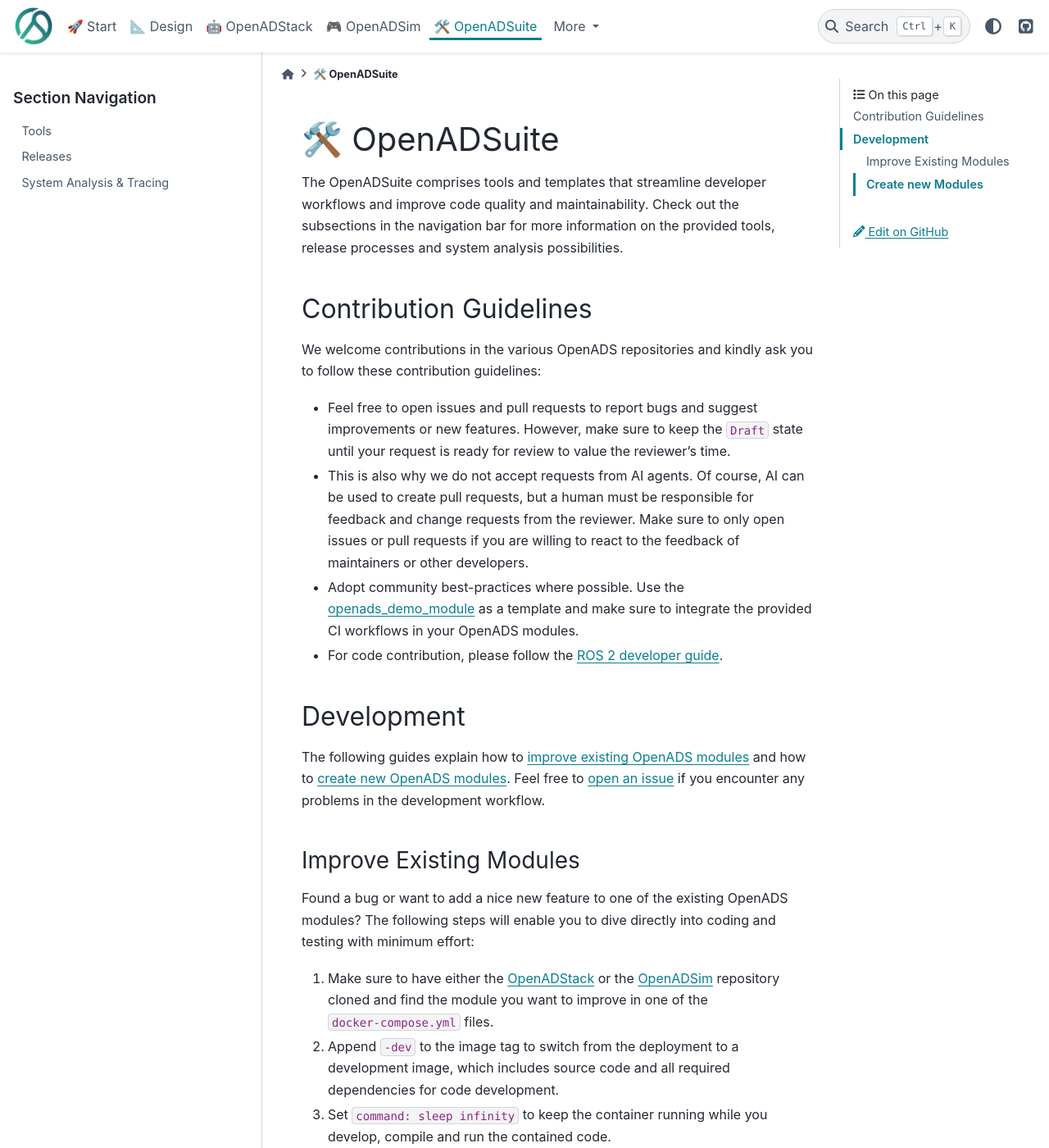
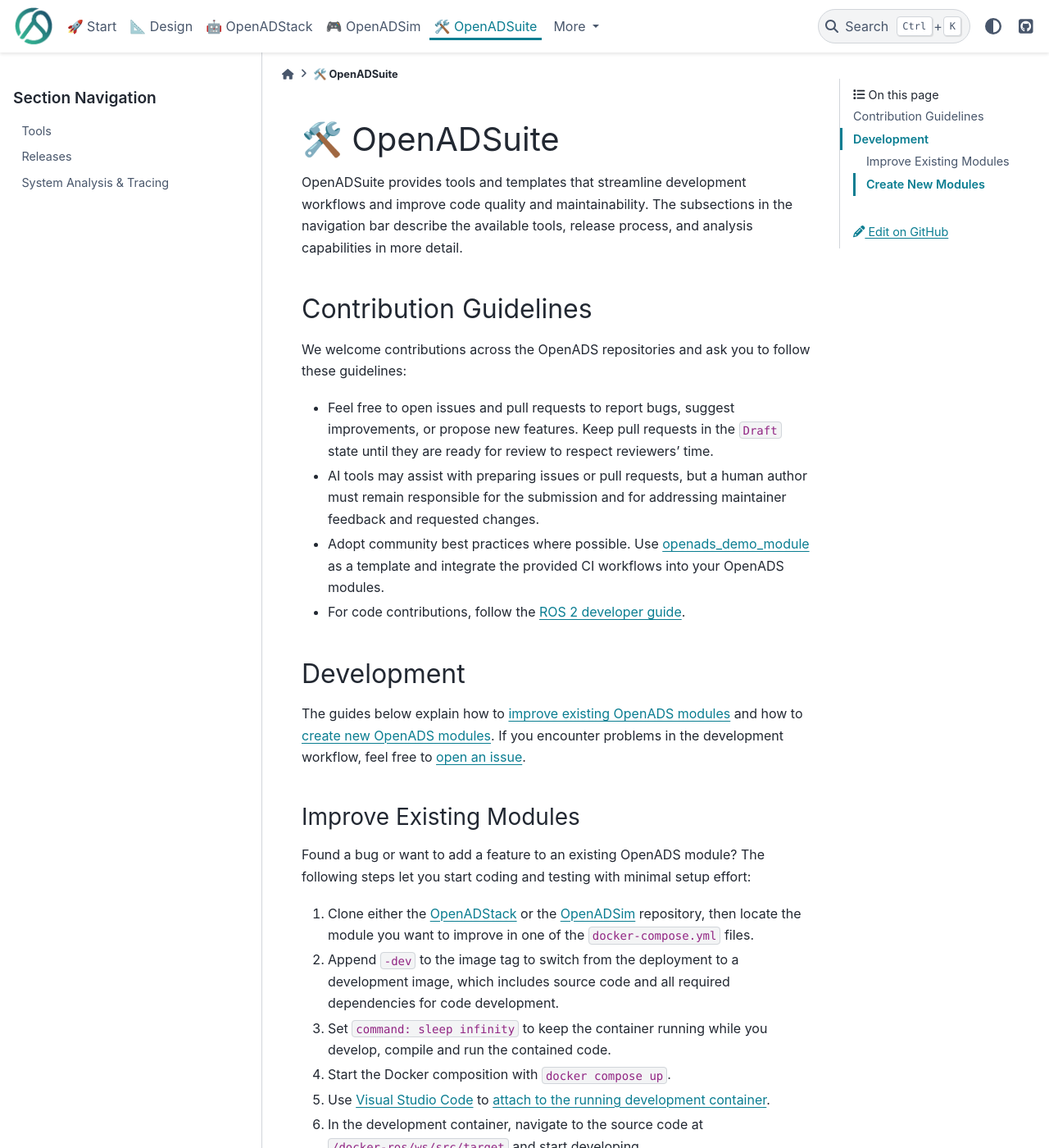
Before and after one commit to openads-project/openads-project.github.io, a Sphinx documentation site: the page built from docs/openadsuite/openadsuite.md, in a window 1280 px wide and 1400 px high. Shown: the whole window at 82% size. Built offline with Sphinx 7.4.7 and the PyData theme 0.15.4, drawn with Linux system fonts in a browser that asks for light colours; pages that are not in the unit, such as notebooks, are missing from menus; some of the changed text lies outside the part shown.

Commit message:
improve openadsuite docs

````diff
--- a/docs/openadsuite/openadsuite.md
+++ b/docs/openadsuite/openadsuite.md
@@ -1,6 +1,6 @@
 # 🛠️ OpenADSuite
 
-The OpenADSuite comprises tools and templates that streamline developer workflows and improve code quality and maintainability. Check out the subsections in the navigation bar for more information on the provided tools, release processes and system analysis possibilities.
+OpenADSuite provides tools and templates that streamline development workflows and improve code quality and maintainability. The subsections in the navigation bar describe the available tools, release process, and analysis capabilities in more detail.
 
 ```{toctree}
 :maxdepth: 1
@@ -13,29 +13,29 @@
 
 ## Contribution Guidelines
 
-We welcome contributions in the various OpenADS repositories and kindly ask you to follow these contribution guidelines:
+We welcome contributions across the OpenADS repositories and ask you to follow these guidelines:
 
-- Feel free to open issues and pull requests to report bugs and suggest improvements or new features. However, make sure to keep the `Draft` state until your request is ready for review to value the reviewer's time.
-- This is also why we do not accept requests from AI agents. Of course, AI can be used to create pull requests, but a human must be responsible for feedback and change requests from the reviewer. Make sure to only open issues or pull requests if you are willing to react to the feedback of maintainers or other developers.
-- Adopt community best-practices where possible. Use the [openads_demo_module](https://github.com/openads-project/openads_demo_module) as a template and make sure to integrate the provided CI workflows in your OpenADS modules.
-- For code contribution, please follow the [ROS 2 developer guide](https://docs.ros.org/en/jazzy/The-ROS2-Project/Contributing/Developer-Guide.html).
+- Feel free to open issues and pull requests to report bugs, suggest improvements, or propose new features. Keep pull requests in the `Draft` state until they are ready for review to respect reviewers' time.
+- AI tools may assist with preparing issues or pull requests, but a human author must remain responsible for the submission and for addressing maintainer feedback and requested changes.
+- Adopt community best practices where possible. Use [openads_demo_module](https://github.com/openads-project/openads_demo_module) as a template and integrate the provided CI workflows into your OpenADS modules.
+- For code contributions, follow the [ROS 2 developer guide](https://docs.ros.org/en/jazzy/The-ROS2-Project/Contributing/Developer-Guide.html).
 
 ## Development
 
-The following guides explain how to [improve existing OpenADS modules](#improve-existing-modules) and how to [create new OpenADS modules](#create-new-modules). Feel free to [open an issue](https://github.com/openads-project/openads-dev-environment/issues/new/choose) if you encounter any problems in the development workflow.
+The guides below explain how to [improve existing OpenADS modules](#improve-existing-modules) and how to [create new OpenADS modules](#create-new-modules). If you encounter problems in the development workflow, feel free to [open an issue](https://github.com/openads-project/openads-dev-environment/issues/new/choose).
 
 ### Improve Existing Modules
 
-Found a bug or want to add a nice new feature to one of the existing OpenADS modules? The following steps will enable you to dive directly into coding and testing with minimum effort:
+Found a bug or want to add a feature to an existing OpenADS module? The following steps let you start coding and testing with minimal setup effort:
 
-1. Make sure to have either the [OpenADStack](../openadstack/openadstack.md) or the [OpenADSim](../openadsim/openadsim.md) repository cloned and find the module you want to improve in one of the `docker-compose.yml` files.
-1. Append `-dev` to the image tag to switch from the deployment to a development image, which includes source code and all required dependencies for code development.
-1. Set `command: sleep infinity` to keep the container running while you develop, compile and run the contained code.
-1. Start the docker composition (stack or simulation) with `docker compose up`.
-1. Use [Visual Studio Code](https://code.visualstudio.com/) to [attach to the running development container](https://code.visualstudio.com/docs/devcontainers/attach-container).
-1. In the development container, navigate to the source code at `/docker-ros/ws/src/target` and start developing.
-1. Compile the source code with `CTRL-B` or by selecting `F1` &#8594; `Tasks: Run Task` &#8594; `Build with Build Type`.
-1. Run the compiled code with the default command configured in `docker-ros.yml` by executing `run_default_command`.
+1. Clone either the [OpenADStack](https://github.com/openads-project/openadstack) or the [OpenADSim](https://github.com/openads-project/openadsim) repository, then locate the module you want to improve in one of the `docker-compose.yml` files.
+2. Append `-dev` to the image tag to switch from the deployment to a development image, which includes source code and all required dependencies for code development.
+3. Set `command: sleep infinity` to keep the container running while you develop, compile and run the contained code.
+4. Start the Docker composition with `docker compose up`.
+5. Use [Visual Studio Code](https://code.visualstudio.com/) to [attach to the running development container](https://code.visualstudio.com/docs/devcontainers/attach-container).
+6. In the development container, navigate to the source code at `/docker-ros/ws/src/target` and start developing.
+7. Compile the source code with `CTRL-B` or by selecting `F1` &#8594; `Tasks: Run Task` &#8594; `Build with Build Type`.
+8. Run the compiled code with the default command configured in `docker-ros.yml` by executing `run_default_command`.
 
 :::{dropdown} Example: Improve `ackermann_trajectory_control`
 
@@ -66,7 +66,7 @@
 
 1. Open Visual Studio Code, select `F1` &#8594; `Dev Containers: Attach to Running Container...` and select the `openadstack-control-ackermann-trajectory-control` container.
 1. Open the source code folder (`/docker-ros/ws/src/target`) in Visual Studio Code with `Open Folder` (or `CTRL-O`).
-1. Start developing and compile the source code with `CTRL-B` or `F1` &#8594; `Tasks: Run Task` &#8594; `Build with Build Type`
+1. Start developing and compile the source code with `CTRL-B` or `F1` &#8594; `Tasks: Run Task` &#8594; `Build with Build Type`.
 1. Run the compiled code using the [default command](https://github.com/openads-project/ackermann_trajectory_control/blob/f1b84f6d6d481f430bafd7edc7f99183cf053ca6/.github/workflows/docker-ros.yml#L24) of the image:
 
     ```bash
@@ -84,17 +84,17 @@
 
 :::
 
-### Create new Modules
+### Create New Modules
 
-Want to integrate a new functionality not covered by any existing OpenADS module or integrate existing open source modules from other ecosystems into OpenADS? We appreciate a growing distributed ecosystem that facilitates comparison and testing of various existing solutions. The following steps will quickly enable you to create a new OpenADS module, which can be used to create new functionality or integrate existing modules from other ecosystems:
+Want to add functionality that is not yet covered by an existing OpenADS module, or integrate open source software from another ecosystem into OpenADS? A growing distributed ecosystem makes it easier to compare and test different approaches. The following steps will help you create a new OpenADS module quickly, whether you are building new functionality or integrating an existing solution:
 
 1. Use the [openads_demo_module](https://github.com/openads-project/openads_demo_module) template repository to create a new GitHub repository in the organization of your choice by selecting the `Use this template` &#8594; `Create a new repository` button in the upper-right corner.
-2. Select a name for the new repository. This should usually be equal to the name of the main ROS package in this repository, which should follow the [ROS convention](https://ros.org/reps/rep-0144.html), e.g. `openads_test_module`.
+2. Select a name for the new repository. In most cases, this should match the name of the main ROS package in the repository and follow the [ROS naming convention](https://ros.org/reps/rep-0144.html), for example `openads_test_module`.
 3. Ensure that CI workflows are allowed to push Docker images to the container registry in your GitHub organization or personal namespace:
    1. In *organization* namespaces: Enable `Settings / Actions / General / Workflow permissions / Read and write permissions` and `Settings / Packages / Package creation / Public` in the organization settings.
    2. In *personal* namespaces: Enable `Settings / Actions / General / Workflow permissions / Read and write permissions` in the repository settings.
-4. Verfiy that the `docker-ros` workflow successfully created a development image in the repository's [Actions](https://github.com/openads-project/openads_demo_module/actions/workflows/docker-ros.yml) tab. Hit `Re-Run All Jobs` to restart the pipeline.
-5. Clone the repository to your workstation. Make sure to use the `--recursive` argument to include the development environment contained as submodule or execute `git submodule update --init` after cloning without the argument:
+4. Verify that the `docker-ros` workflow successfully created a development image in the repository's [Actions](https://github.com/openads-project/openads_demo_module/actions/workflows/docker-ros.yml) tab. If needed, use `Re-Run All Jobs` to restart the pipeline.
+5. Clone the repository to your workstation. Use the `--recursive` argument to include the development environment submodule, or run `git submodule update --init` afterward if you cloned without it:
 
     ```bash
     git clone --recursive git@github.com:<your-organization>/openads_test_module.git
@@ -110,12 +110,12 @@
 
    `F1` &#8594; `Dev Containers: Rebuild and Reopen in Container`
 
-    > If building the development image fails (e.g. with `ERROR: failed to build: failed to solve: error getting credentials`). Pull the base image manually with `docker pull rwthika/ros2:jazzy`, ensure that your [Docker credentials helper](https://github.com/docker/docker-credential-helpers) is unlocked and retry reoping in container.
+    > If building the development image fails, for example with `ERROR: failed to build: failed to solve: error getting credentials`, pull the base image manually with `docker pull rwthika/ros2:jazzy`, ensure that your [Docker credentials helper](https://github.com/docker/docker-credential-helpers) is unlocked, and retry reopening the folder in the container.
 
 8. Visual Studio Code will automatically open the source code mounted from your locally cloned repository to `/docker-ros/ws/src/target` in the container.
-9.  Compile the source code with `CTRL-B` or `F1 --> Tasks: Run Task --> Build with Build Type`.
+9. Compile the source code with `CTRL-B` or `F1` &#8594; `Tasks: Run Task` &#8594; `Build with Build Type`.
 10. Run the compiled code with the default command configured in `docker-ros.yml` by executing `run_default_command`.
-11. You can remove the existing ROS package samples `openads_demo_module` and `openads_demo_module_interfaces` and create a new package template according to your need with `ros2-pkg-create --template ros2_cpp_pkg .`.
+11. You can remove the sample ROS packages `openads_demo_module` and `openads_demo_module_interfaces` and create a new package template that matches your needs with `ros2-pkg-create --template ros2_cpp_pkg .`.
 12. Make sure to set a [default command](https://github.com/openads-project/openads_demo_module/blob/f524d148d43d26f77b77d3196bc445d9ef030cb9/.github/workflows/docker-ros.yml#L24), which is automatically executed on start of deployment containers.
-13. Run `` to generate README files and solve the contained TODOs and run `` to check if your repository succeeds all consistency checks.
+13. Run `.openads-dev-environment/scripts/generate_readme.py` to generate the top-level and package README files, resolve the remaining TODO placeholders, then rerun the generator until it produces no further changes. Run `.openads-dev-environment/scripts/check_repository_consistency.py` to verify that the repository passes the consistency checks.
 14. Once your module is ready and passes all checks, create a [release](releases.md) and open a pull request in the [OpenADStack](https://github.com/openads-project/openadstack) repository to suggest integrating the module.
````
